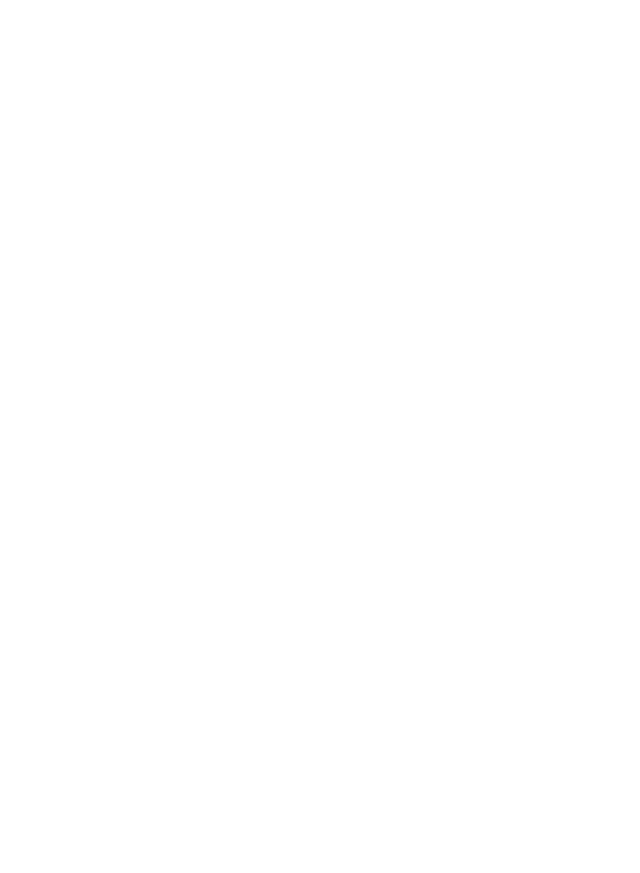
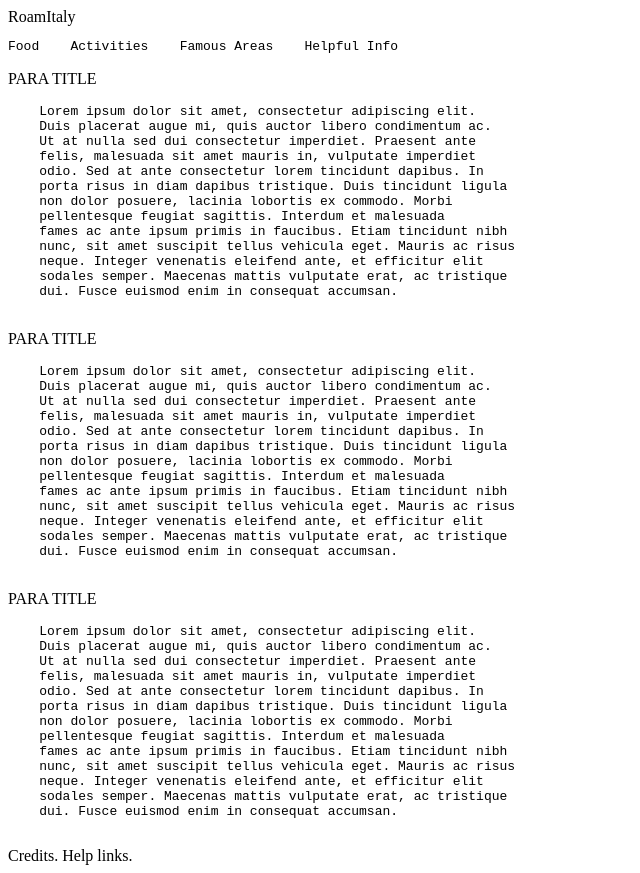
Before and after one commit to LimeFrogg/ProjectReports-HTMLlayout, a plain HTML site: page page1.html in a window 1280 px wide. Shown: the whole page, without its empty margins (0-640 px from the left). Before the commit the page ends 800 px from the top, so only its background shows below. Drawn offline with Linux system fonts and the light colour scheme.

Commit message:
Update: header, nav, 3sections, footer

```diff
--- a/page1.html
+++ b/page1.html
@@ -6,6 +6,67 @@
     <title>RoamItaly</title>
 </head>
 <body>
+    <header>RoamItaly</header>
+    <nav>
+        <pre>Food    Activities    Famous Areas    Helpful Info</pre>
+    </nav>
+    <section>
+        <p>PARA TITLE</p>
+        <pre>
+    Lorem ipsum dolor sit amet, consectetur adipiscing elit.
+    Duis placerat augue mi, quis auctor libero condimentum ac.
+    Ut at nulla sed dui consectetur imperdiet. Praesent ante
+    felis, malesuada sit amet mauris in, vulputate imperdiet
+    odio. Sed at ante consectetur lorem tincidunt dapibus. In
+    porta risus in diam dapibus tristique. Duis tincidunt ligula
+    non dolor posuere, lacinia lobortis ex commodo. Morbi
+    pellentesque feugiat sagittis. Interdum et malesuada
+    fames ac ante ipsum primis in faucibus. Etiam tincidunt nibh
+    nunc, sit amet suscipit tellus vehicula eget. Mauris ac risus
+    neque. Integer venenatis eleifend ante, et efficitur elit
+    sodales semper. Maecenas mattis vulputate erat, ac tristique
+    dui. Fusce euismod enim in consequat accumsan.
+        </pre>
+    </section>
+    <section>
+        <p>PARA TITLE</p>
+        <pre>
+    Lorem ipsum dolor sit amet, consectetur adipiscing elit.
+    Duis placerat augue mi, quis auctor libero condimentum ac.
+    Ut at nulla sed dui consectetur imperdiet. Praesent ante
+    felis, malesuada sit amet mauris in, vulputate imperdiet
+    odio. Sed at ante consectetur lorem tincidunt dapibus. In
+    porta risus in diam dapibus tristique. Duis tincidunt ligula
+    non dolor posuere, lacinia lobortis ex commodo. Morbi
+    pellentesque feugiat sagittis. Interdum et malesuada
+    fames ac ante ipsum primis in faucibus. Etiam tincidunt nibh
+    nunc, sit amet suscipit tellus vehicula eget. Mauris ac risus
+    neque. Integer venenatis eleifend ante, et efficitur elit
+    sodales semper. Maecenas mattis vulputate erat, ac tristique
+    dui. Fusce euismod enim in consequat accumsan.
+        </pre>
+    </section>
+    <section>
+        <p>PARA TITLE</p>
+        <pre>
+    Lorem ipsum dolor sit amet, consectetur adipiscing elit.
+    Duis placerat augue mi, quis auctor libero condimentum ac.
+    Ut at nulla sed dui consectetur imperdiet. Praesent ante
+    felis, malesuada sit amet mauris in, vulputate imperdiet
+    odio. Sed at ante consectetur lorem tincidunt dapibus. In
+    porta risus in diam dapibus tristique. Duis tincidunt ligula
+    non dolor posuere, lacinia lobortis ex commodo. Morbi
+    pellentesque feugiat sagittis. Interdum et malesuada
+    fames ac ante ipsum primis in faucibus. Etiam tincidunt nibh
+    nunc, sit amet suscipit tellus vehicula eget. Mauris ac risus
+    neque. Integer venenatis eleifend ante, et efficitur elit
+    sodales semper. Maecenas mattis vulputate erat, ac tristique
+    dui. Fusce euismod enim in consequat accumsan.
+        </pre>
+    </section>
 
+    <footer>
+        Credits. Help links.
+    </footer>
 </body>
 </html>
```
